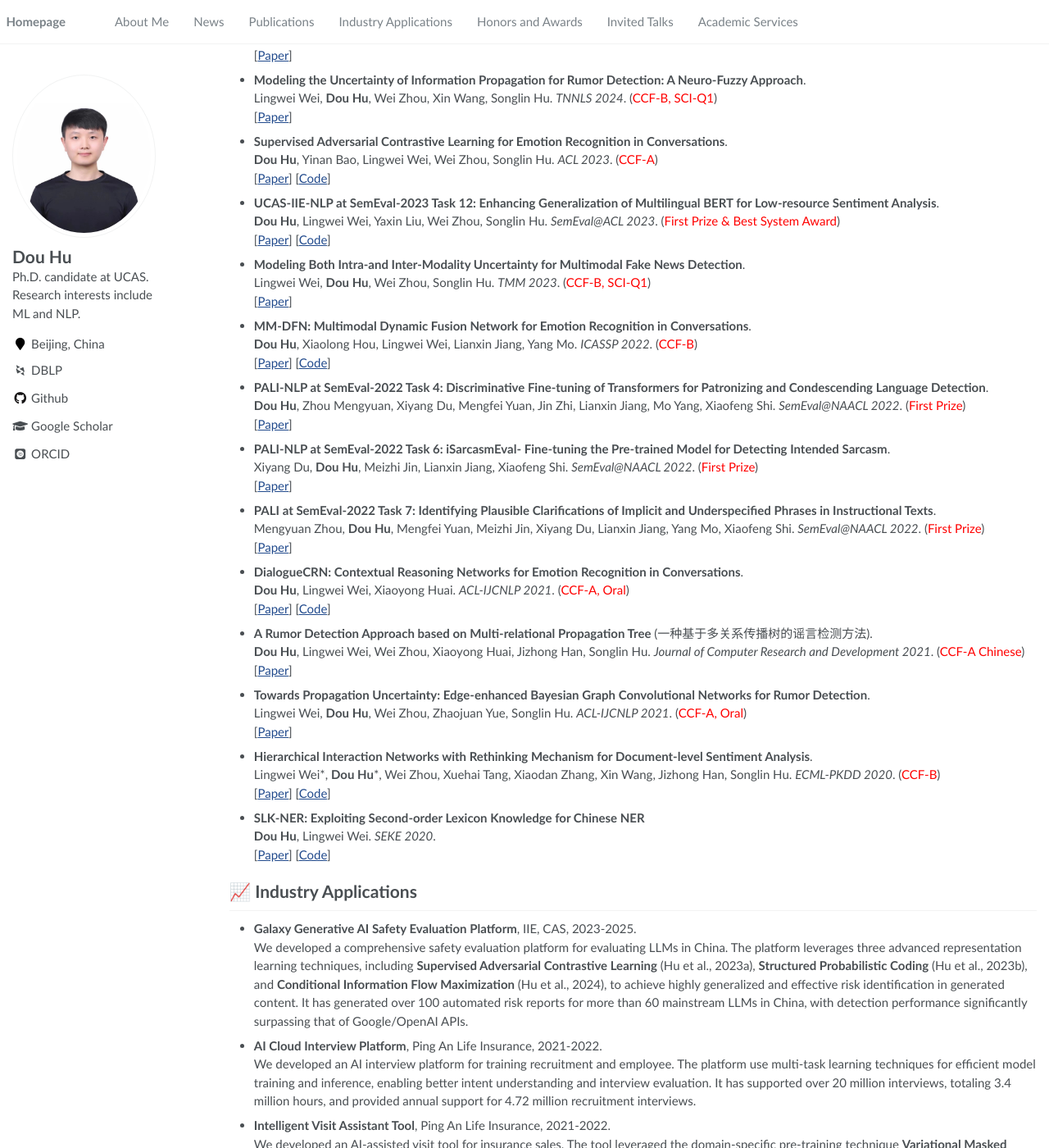
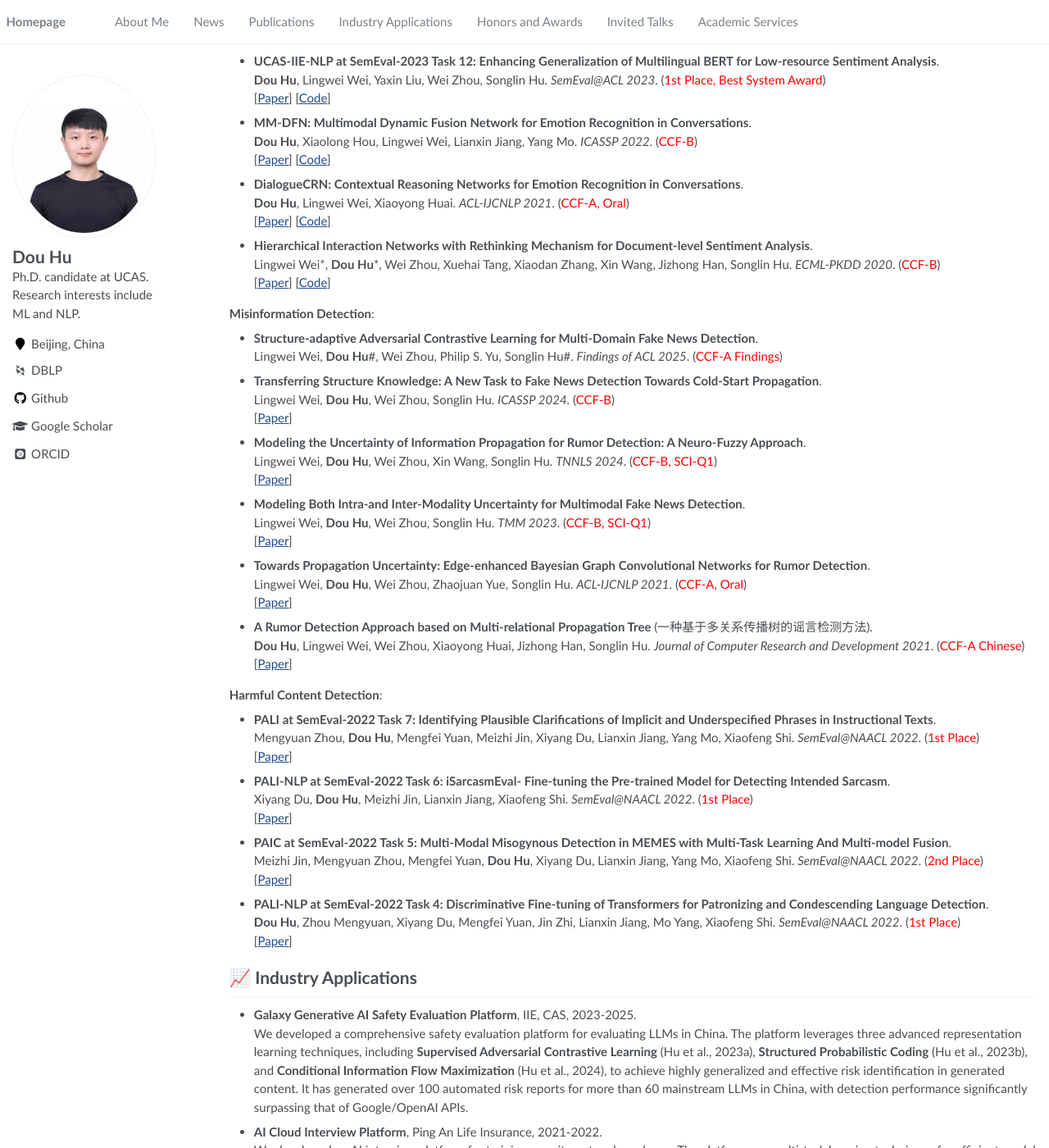
Before and after one commit to hudou95/hudou95.github.io, a Jekyll site: the page built from _pages/about.md, in a window 1280 px wide and 1400 px high, scrolled down 2360 px. Shown: the whole window at 82% size. Built offline with Jekyll 4.4.1, drawn with Linux system fonts in a browser that asks for light colours; some web fonts are replaced; some of the changed text lies outside the part shown.

Commit message:
update pages

```diff
--- a/_pages/includes/others.md
+++ b/_pages/includes/others.md
@@ -10,25 +10,23 @@
 
 
 # 🎖 Honors and Awards
-- Baidu Scholarship (Global Top 40), Baidu, 2024
+- Baidu Scholarship Nominee (Global Top 40), Baidu, 2024
 - Director Scholarship (Excellent Prize), IIE CAS, 2024
 - National Scholarship, China’s Ministry of Education, 2024
-- Pacemaker to Merit Student, University of Chinese Academy of Sciences, 2023-2024
-- Merit Student, University of Chinese Academy of Sciences, 2023-2024
-- Best System Award, Afrisenti-SemEval 2023 (Primary Contributor)
-- First Prize, Sentiment Analysis for African Languages Task (1/213, Team Leader), SemEval 2023
-- First Prize, Patronizing and Condescending Language Detection Task (1/300, Team Leader), SemEval 2022
-- First Prize, Intended Sarcasm Detection Task, SemEval 2022
-- First Prize, Multimedia Automatic Misogyny Identification Task, SemEval 2022
-- Runner-up, Identifying Plausible Clarifications Task, SemEval 2022
-
+- Pacemaker to Merit Student, UCAS, 2023-2024
+- Best System Award (Primary Contributor), Afrisenti-SemEval 2023
+- 1st Place (1/213, Team Leader), Sentiment Analysis for African Languages Task, SemEval 2023
+- 1st Place (1/300, Team Leader), Patronizing and Condescending Language Detection Task, SemEval 2022
+- 1st Place, Intended Sarcasm Detection Task, SemEval 2022
+- 1st Place, Multimedia Automatic Misogyny Identification Task, SemEval 2022
+- 2nd, Identifying Plausible Clarifications Task, SemEval 2022
 
 # 💬 Invited Talks
-- *May 2025*, Invited talk, "Information-theoretic Representation Learning and Its Applications in the Information Security" (信息论表示学习及其在信息安全领域的应用), IIE, CAS.
+- *May 2025*, Invited talk, "Information-theoretic Representation Learning and Its Applications in the Information Security" (信息论表示学习及其在内容安全领域的应用), IIE, CAS.
 - *May 2025*, Invited talk, "An Information-theoretic Multi-task Representation Learning Framework for Natural Language Understanding", The 7th Academic Forum on Artificial Intelligence of Beijing Universities.
 - *Apr. 2025*, Invited talk, "Information-theoretic Representation Learning and Its Applications in the Media Field" (信息论表示学习及其在传媒领域的应用), Communication University of China.
-- *Dec. 2024*, Invited talk, "Information-theoretic Representation learning for Natural Language Understanding" (面向自然语言理解的信息论表示学习), School of Artificial Intelligence, Beijing Normal University.
-- *Jan. 2024*, Pre-talk Presentation, "Structured Probabilistic Coding", Youth Working Committee, Chinese Information Processing Society of China (CIPS).
+- *Dec. 2024*, Invited talk, "Information-theoretic Representation learning on Natural Language Understanding" (面向自然语言理解的信息论表示学习), School of Artificial Intelligence, Beijing Normal University.
+- *Jan. 2024*, Invited talk, "Structured Probabilistic Coding", Youth Working Committee, Chinese Information Processing Society of China (CIPS).
 - *Jan. 2024*, Youth PhD Talk, "Structured Probabilistic Coding", AI TIME.
 - *Sep. 2023*, Youth PhD Talk, "Supervised Adversarial Contrastive Learning", AI TIME.
 
--- a/_pages/includes/pub.md
+++ b/_pages/includes/pub.md
@@ -57,65 +57,73 @@
 
 ## NLP Applications
 
-- **Structure-adaptive Adversarial Contrastive Learning for Multi-Domain Fake News Detection**. \
-  Lingwei Wei, **Dou Hu**\#, Wei Zhou, Philip S. Yu, Songlin Hu(\#). *Findings of ACL 2025*. (<font color="red">CCF-A Findings</font>)
-
-- **Transferring Structure Knowledge: A New Task to Fake News Detection Towards Cold-Start Propagation**. \
-  Lingwei Wei, **Dou Hu**, Wei Zhou, Songlin Hu. *ICASSP 2024*. (<font color="red">CCF-B</font>) \
-  [[Paper](https://ieeexplore.ieee.org/abstract/document/10447588/)]
+**Sentiment Analysis**:
 
 - **Multi-stream Information Fusion Framework for Emotional Support Conversation**. \
   Yinan Bao, **Dou Hu**, Lingwei Wei, Shuchong Wei, Wei Zhou, Songlin Hu. *LREC-COLING 2024*. (<font color="red">CCF-B</font>) \
   [[Paper](https://aclanthology.org/2024.lrec-main.1046/)]
-
-- **Modeling the Uncertainty of Information Propagation for Rumor Detection: A Neuro-Fuzzy Approach**. \
-  Lingwei Wei, **Dou Hu**, Wei Zhou, Xin Wang, Songlin Hu. *TNNLS 2024*. (<font color="red">CCF-B, SCI-Q1</font>) \
-  [[Paper](https://ieeexplore.ieee.org/document/9837882)]
 
 - **Supervised Adversarial Contrastive Learning for Emotion Recognition in Conversations**. \
   **Dou Hu**, Yinan Bao, Lingwei Wei, Wei Zhou, Songlin Hu. *ACL 2023*. (<font color="red">CCF-A</font>) \
   [[Paper](https://aclanthology.org/2023.acl-long.606/)] [[Code](https://github.com/zerohd4869/SACL)]
 
 - **UCAS-IIE-NLP at SemEval-2023 Task 12: Enhancing Generalization of Multilingual BERT for Low-resource Sentiment Analysis**. \
-  **Dou Hu**, Lingwei Wei, Yaxin Liu, Wei Zhou, Songlin Hu. *SemEval@ACL 2023*. (<font color="red">First Prize & Best System Award</font>) \
+  **Dou Hu**, Lingwei Wei, Yaxin Liu, Wei Zhou, Songlin Hu. *SemEval@ACL 2023*. (<font color="red">1st Place, Best System Award</font>) \
   [[Paper](https://aclanthology.org/2023.semeval-1.255/)] [[Code](https://github.com/zerohd4869/SACL/tree/main/SACL-XLMR)]
+
+- **MM-DFN: Multimodal Dynamic Fusion Network for Emotion Recognition in Conversations**. \
+  **Dou Hu**, Xiaolong Hou, Lingwei Wei, Lianxin Jiang, Yang Mo. *ICASSP 2022*. (<font color="red">CCF-B</font>) \
+  [[Paper](https://arxiv.org/abs/2203.02385)] [[Code](https://github.com/zerohd4869/MM-DFN)]
+
+- **DialogueCRN: Contextual Reasoning Networks for Emotion Recognition in Conversations**. \
+  **Dou Hu**, Lingwei Wei, Xiaoyong Huai. *ACL-IJCNLP 2021*. (<font color="red">CCF-A, Oral</font>) \
+  [[Paper](https://aclanthology.org/2021.acl-long.547/)] [[Code](https://github.com/zerohd4869/DialogueCRN)]
+
+- **Hierarchical Interaction Networks with Rethinking Mechanism for Document-level Sentiment Analysis**. \
+  Lingwei Wei\*, **Dou Hu**\*, Wei Zhou, Xuehai Tang, Xiaodan Zhang, Xin Wang, Jizhong Han, Songlin Hu. *ECML-PKDD 2020*. (<font color="red">CCF-B</font>) \
+  [[Paper](https://arxiv.org/abs/2007.08445)] [[Code](https://github.com/zerohd4869/HIN-SR)]
+
+
+**Misinformation Detection**:
+
+- **Structure-adaptive Adversarial Contrastive Learning for Multi-Domain Fake News Detection**. \
+  Lingwei Wei, **Dou Hu**\#, Wei Zhou, Philip S. Yu, Songlin Hu\#. *Findings of ACL 2025*. (<font color="red">CCF-A Findings</font>)
+
+- **Transferring Structure Knowledge: A New Task to Fake News Detection Towards Cold-Start Propagation**. \
+  Lingwei Wei, **Dou Hu**, Wei Zhou, Songlin Hu. *ICASSP 2024*. (<font color="red">CCF-B</font>) \
+  [[Paper](https://ieeexplore.ieee.org/abstract/document/10447588/)]
+
+- **Modeling the Uncertainty of Information Propagation for Rumor Detection: A Neuro-Fuzzy Approach**. \
+  Lingwei Wei, **Dou Hu**, Wei Zhou, Xin Wang, Songlin Hu. *TNNLS 2024*. (<font color="red">CCF-B, SCI-Q1</font>) \
+  [[Paper](https://ieeexplore.ieee.org/document/9837882)]
 
 - **Modeling Both Intra-and Inter-Modality Uncertainty for Multimodal Fake News Detection**.  \
   Lingwei Wei, **Dou Hu**, Wei Zhou, Songlin Hu. *TMM 2023*. (<font color="red">CCF-B, SCI-Q1</font>) \
   [[Paper](https://ieeexplore.ieee.org/document/10261246)]
 
-- **MM-DFN: Multimodal Dynamic Fusion Network for Emotion Recognition in Conversations**. \
-  **Dou Hu**, Xiaolong Hou, Lingwei Wei, Lianxin Jiang, Yang Mo. *ICASSP 2022*. (<font color="red">CCF-B</font>) \
-  [[Paper](https://arxiv.org/abs/2203.02385)] [[Code](https://github.com/zerohd4869/MM-DFN)]
-
-- **PALI-NLP at SemEval-2022 Task 4: Discriminative Fine-tuning of Transformers for Patronizing and Condescending Language Detection**. \
-  **Dou Hu**, Zhou Mengyuan, Xiyang Du, Mengfei Yuan, Jin Zhi, Lianxin Jiang, Mo Yang, Xiaofeng Shi. *SemEval@NAACL 2022*. (<font color="red">First Prize</font>) \
-  [[Paper](https://aclanthology.org/2022.semeval-1.43/)]
-
-- **PALI-NLP at SemEval-2022 Task 6: iSarcasmEval- Fine-tuning the Pre-trained Model for Detecting Intended Sarcasm**. \
-  Xiyang Du, **Dou Hu**, Meizhi Jin, Lianxin Jiang, Xiaofeng Shi. *SemEval@NAACL 2022*. (<font color="red">First Prize</font>) \
-  [[Paper](https://aclanthology.org/2022.semeval-1.112/)]
-
-- **PALI at SemEval-2022 Task 7: Identifying Plausible Clarifications of Implicit and Underspecified Phrases in Instructional Texts**. \
-  Mengyuan Zhou, **Dou Hu**, Mengfei Yuan, Meizhi Jin, Xiyang Du, Lianxin Jiang, Yang Mo, Xiaofeng Shi. *SemEval@NAACL 2022*. (<font color="red">First Prize</font>) \
-  [[Paper](https://aclanthology.org/2022.semeval-1.153/)]
-
-- **DialogueCRN: Contextual Reasoning Networks for Emotion Recognition in Conversations**. \
-  **Dou Hu**, Lingwei Wei, Xiaoyong Huai. *ACL-IJCNLP 2021*. (<font color="red">CCF-A, Oral</font>) \
-  [[Paper](https://aclanthology.org/2021.acl-long.547/)] [[Code](https://github.com/zerohd4869/DialogueCRN)]
+- **Towards Propagation Uncertainty: Edge-enhanced Bayesian Graph Convolutional Networks for Rumor Detection**. \
+  Lingwei Wei, **Dou Hu**, Wei Zhou, Zhaojuan Yue, Songlin Hu. *ACL-IJCNLP 2021*. (<font color="red">CCF-A, Oral</font>) \
+  [[Paper](https://aclanthology.org/2021.acl-long.297/)]
 
 - **A Rumor Detection Approach based on Multi-relational Propagation Tree** (一种基于多关系传播树的谣言检测方法). \
   **Dou Hu**, Lingwei Wei, Wei Zhou, Xiaoyong Huai, Jizhong Han, Songlin Hu. *Journal of Computer Research and Development 2021*. (<font color="red">CCF-A Chinese</font>) \
   [[Paper](https://crad.ict.ac.cn/cn/article/doi/10.7544/issn1000-1239.2021.20200810)]
 
-- **Towards Propagation Uncertainty: Edge-enhanced Bayesian Graph Convolutional Networks for Rumor Detection**. \
-  Lingwei Wei, **Dou Hu**, Wei Zhou, Zhaojuan Yue, Songlin Hu. *ACL-IJCNLP 2021*. (<font color="red">CCF-A, Oral</font>) \
-  [[Paper](https://aclanthology.org/2021.acl-long.297/)]
 
-- **Hierarchical Interaction Networks with Rethinking Mechanism for Document-level Sentiment Analysis**. \
-  Lingwei Wei\*, **Dou Hu**\*, Wei Zhou, Xuehai Tang, Xiaodan Zhang, Xin Wang, Jizhong Han, Songlin Hu. *ECML-PKDD 2020*. (<font color="red">CCF-B</font>) \
-  [[Paper](https://arxiv.org/abs/2007.08445)] [[Code](https://github.com/zerohd4869/HIN-SR)]
+**Harmful Content Detection**:
 
-- **SLK-NER: Exploiting Second-order Lexicon Knowledge for Chinese NER** \
-  **Dou Hu**, Lingwei Wei. *SEKE 2020*.  \
-  [[Paper](https://arxiv.org/abs/2007.08416)] [[Code](https://github.com/zerohd4869/SLK-NER)]
+- **PALI at SemEval-2022 Task 7: Identifying Plausible Clarifications of Implicit and Underspecified Phrases in Instructional Texts**. \
+  Mengyuan Zhou, **Dou Hu**, Mengfei Yuan, Meizhi Jin, Xiyang Du, Lianxin Jiang, Yang Mo, Xiaofeng Shi. *SemEval@NAACL 2022*. (<font color="red">1st Place</font>) \
+  [[Paper](https://aclanthology.org/2022.semeval-1.153/)]
+
+- **PALI-NLP at SemEval-2022 Task 6: iSarcasmEval- Fine-tuning the Pre-trained Model for Detecting Intended Sarcasm**. \
+  Xiyang Du, **Dou Hu**, Meizhi Jin, Lianxin Jiang, Xiaofeng Shi. *SemEval@NAACL 2022*. (<font color="red">1st Place</font>) \
+  [[Paper](https://aclanthology.org/2022.semeval-1.112/)]
+
+- **PAIC at SemEval-2022 Task 5: Multi-Modal Misogynous Detection in MEMES with Multi-Task Learning And Multi-model Fusion**. \
+  Meizhi Jin, Mengyuan Zhou, Mengfei Yuan, **Dou Hu**, Xiyang Du, Lianxin Jiang, Yang Mo, Xiaofeng Shi. *SemEval@NAACL 2022*. (<font color="red">2nd Place</font>) \
+  [[Paper](https://aclanthology.org/2022.semeval-1.76/)]
+
+- **PALI-NLP at SemEval-2022 Task 4: Discriminative Fine-tuning of Transformers for Patronizing and Condescending Language Detection**. \
+  **Dou Hu**, Zhou Mengyuan, Xiyang Du, Mengfei Yuan, Jin Zhi, Lianxin Jiang, Mo Yang, Xiaofeng Shi. *SemEval@NAACL 2022*. (<font color="red">1st Place</font>) \
+  [[Paper](https://aclanthology.org/2022.semeval-1.43/)]
```
Also changed, not shown: other parts of _pages/includes/others.md (+1 -1 lines).
